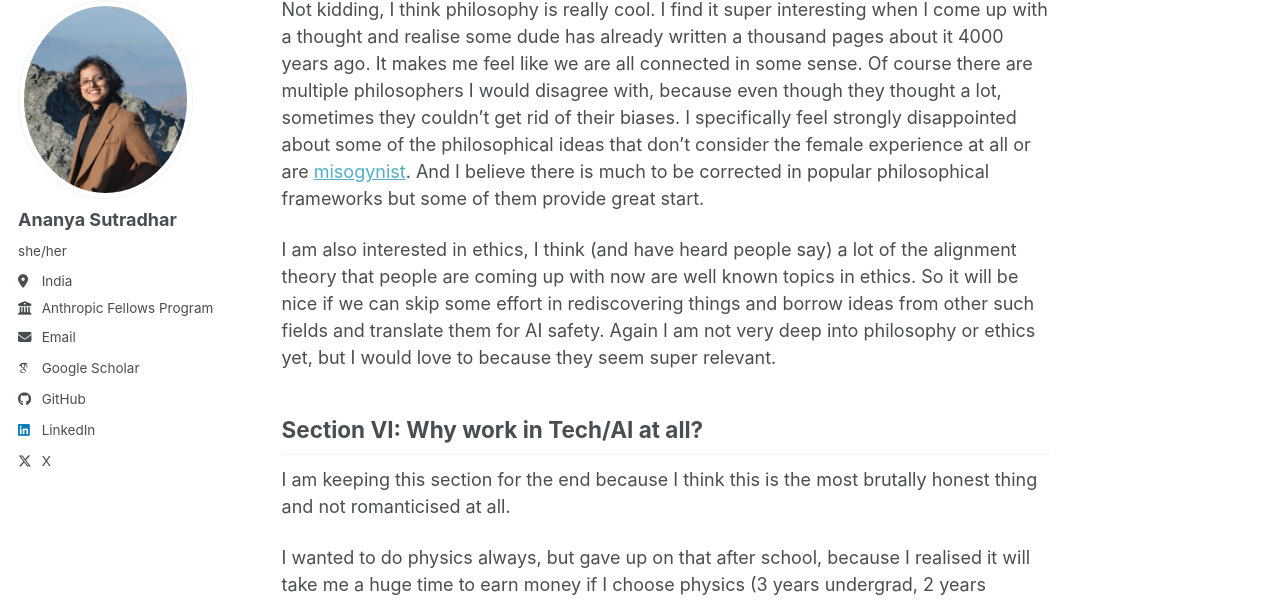
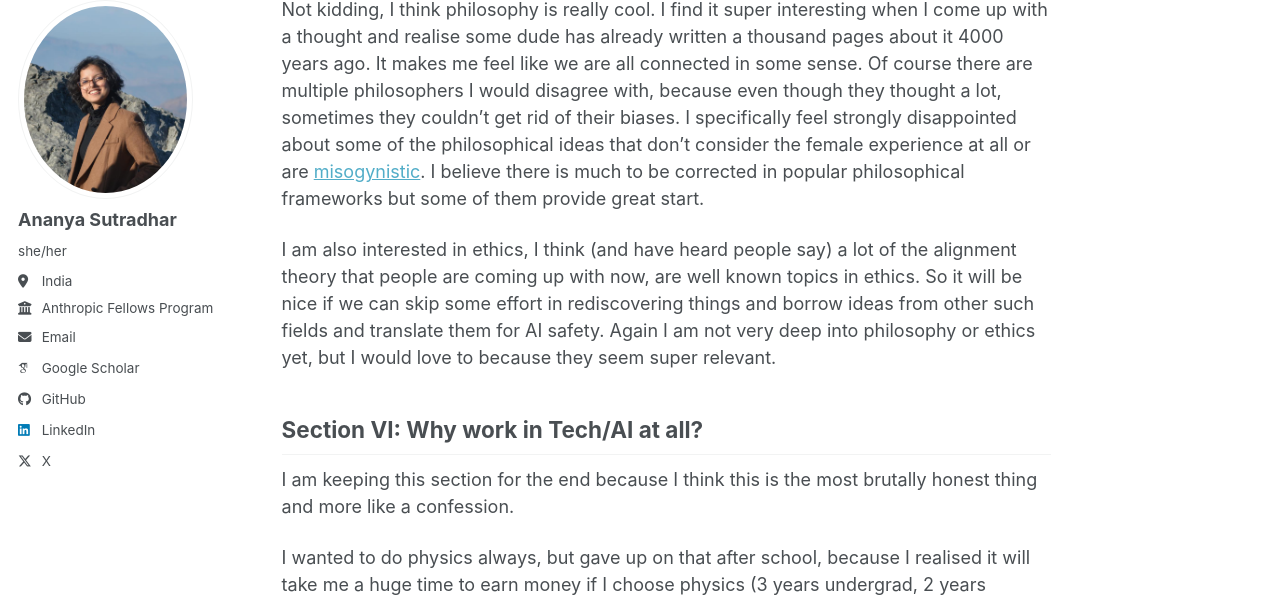
Before and after one commit to sdananya/sdananya.github.io, a Jekyll site: the page built from _posts/2026-08-21-why-ai-safety.md, in a window 1280 px wide and 900 px high, scrolled down 3555 px. Shown: the part 99-701 px from the top of the window. Built offline with Jekyll 4.4.1, drawn with Linux system fonts in a browser that asks for light colours; some web fonts are replaced; a script bundle is joined from its source files by our own code; library files that are not in the unit come from our copies.

Commit message:
minor edit in blog
Updated text for clarity and corrected a typo.

```diff
--- a/_posts/2026-08-21-why-ai-safety.md
+++ b/_posts/2026-08-21-why-ai-safety.md
@@ -57,13 +57,13 @@ Also the translation from technical research to policy can take significant effo
 
 Cause it's cool!
 
-Not kidding, I think philosophy is really cool. I find it super interesting when I come up with a thought and realise some dude has already written a thousand pages about it 4000 years ago. It makes me feel like we are all connected in some sense. Of course there are multiple philosophers I would disagree with, because even though they thought a lot, sometimes they couldn't get rid of their biases. I specifically feel strongly disappointed about some of the philosophical ideas that don't consider the female experience at all or are [misogynist](https://plato.stanford.edu/entries/feminism-femhist/#ExpStaMisPhiTex). And I believe there is much to be corrected in popular philosophical frameworks but some of them provide great start.
+Not kidding, I think philosophy is really cool. I find it super interesting when I come up with a thought and realise some dude has already written a thousand pages about it 4000 years ago. It makes me feel like we are all connected in some sense. Of course there are multiple philosophers I would disagree with, because even though they thought a lot, sometimes they couldn't get rid of their biases. I specifically feel strongly disappointed about some of the philosophical ideas that don't consider the female experience at all or are [misogynistic](https://plato.stanford.edu/entries/feminism-femhist/#ExpStaMisPhiTex). I believe there is much to be corrected in popular philosophical frameworks but some of them provide great start.
 
-I am also interested in ethics, I think (and have heard people say) a lot of the alignment theory that people are coming up with now are well known topics in ethics. So it will be nice if we can skip some effort in rediscovering things and borrow ideas from other such fields and translate them for AI safety. Again I am not very deep into philosophy or ethics yet, but I would love to because they seem super relevant.
+I am also interested in ethics, I think (and have heard people say) a lot of the alignment theory that people are coming up with now, are well known topics in ethics. So it will be nice if we can skip some effort in rediscovering things and borrow ideas from other such fields and translate them for AI safety. Again I am not very deep into philosophy or ethics yet, but I would love to because they seem super relevant.
 
 ## Section VI: Why work in Tech/AI at all?
 
-I am keeping this section for the end because I think this is the most brutally honest thing and not romanticised at all.
+I am keeping this section for the end because I think this is the most brutally honest thing and more like a confession.
 
 I wanted to do physics always, but gave up on that after school, because I realised it will take me a huge time to earn money if I choose physics (3 years undergrad, 2 years masters, 5-6 years of PhD, all while earning little to nothing), and as a responsible elder daughter of a middle class Indian family, I thought choosing a more financially stable career would make my family's life easy. Even though it wasn't my childhood dream to become a software engineer or an ML researcher, I was fascinated by computers (maybe because I had so little access to them) and very curious about machine learning, because what do you mean a machine can learn all these hard math problems that took me years of schooling to grasp and can crack better jokes than me (I am terrible honestly). Eventually during my undergrad I got to learn more about both computers and machine learning, tried both software development and research, and found research to be very interesting and freeing. The chance to discover something new feels so precious. So what started as a way to secure my financial future is taking me back to a PhD. I know this didn't answer the main question directly (why tech/AI), but just wanted to share this background.
 
```
